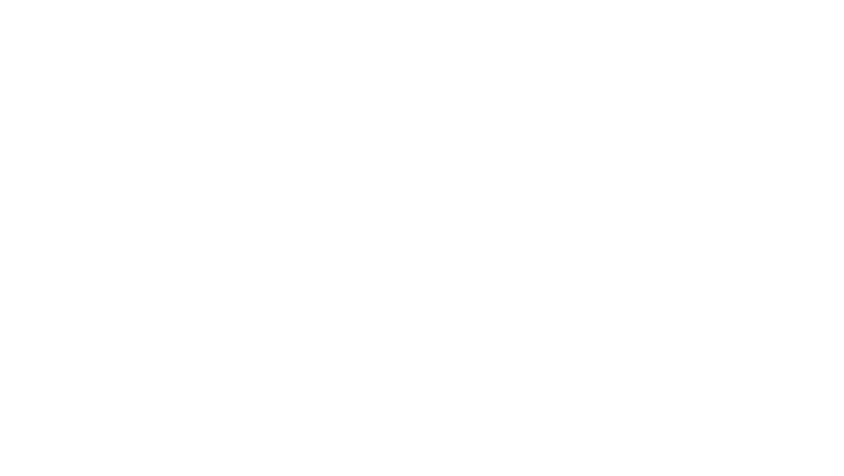
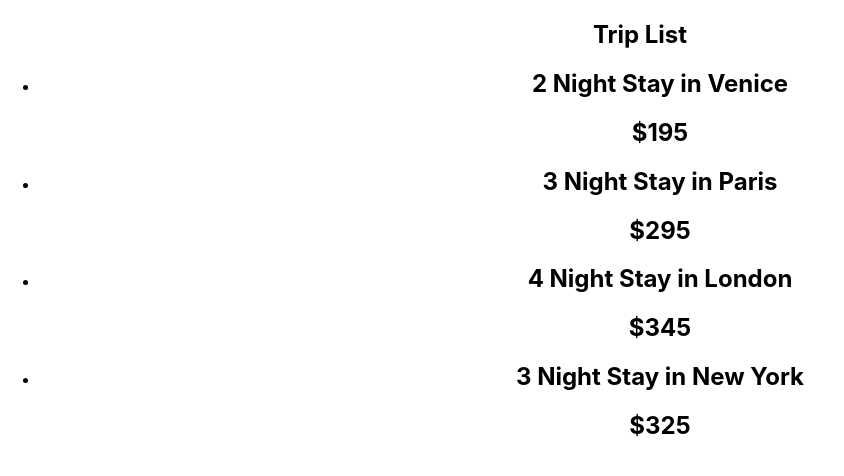
Before and after one commit to tamakachi/tripago, a React (Create React App) app: page / in a window 1280 px wide. Shown: the top 476 px of the page, without its empty margins (0-844 px from the left). Built offline with nearby package versions, Linux system fonts and the light colour scheme; data requests are answered from the project's data file.

Commit message:
useEffect hook for async fetch

```diff
--- a/data/db.json
+++ b/data/db.json
@@ -2,19 +2,23 @@
     "trips":[
         {
             "title": "2 Night Stay in Venice",
-            "price": "$195"
+            "price": "$195",
+            "id":1
         },
         {
             "title": "3 Night Stay in Paris",
-            "price": "$295"
+            "price": "$295",
+            "id":2
         },
         {
             "title": "4 Night Stay in London",
-            "price": "$345"
+            "price": "$345",
+            "id":3
         },
         {
             "title": "3 Night Stay in New York",
-            "price": "$325"
+            "price": "$325",
+            "id":4
         }
     ]
 }
--- a/src/App.js
+++ b/src/App.js
@@ -1,8 +1,10 @@
 import './App.css';
+import TripList from './components/TripList';
 
 function App() {
   return (
     <div className="App">
+      <TripList />
 
     </div>
   );
--- /dev/null
+++ b/src/components/TripList.js
@@ -0,0 +1,31 @@
+
+import {useState, useEffect} from 'react'
+
+
+export default function TripList() {
+    const [trips,setTrips] = useState([])
+
+// To run a code block once and only once with useEffect, make the second argument array empty, this array is
+// known as the dependency array
+    useEffect(()=>{
+
+        fetch ("http://localhost:3000/trips")
+          .then(response=>response.json())
+          .then(json=>setTrips(json))
+          console.log(trips)
+        },[])
+
+  return (
+    <div>
+        <h2>Trip List</h2>
+        <ul>
+            {trips.map(trip => (
+                <li key={trip.id}>
+                    <h2>{trip.title}</h2>
+                    <h2>{trip.price}</h2>
+                </li>
+            ))}
+        </ul>
+    </div>
+  )
+}
```
